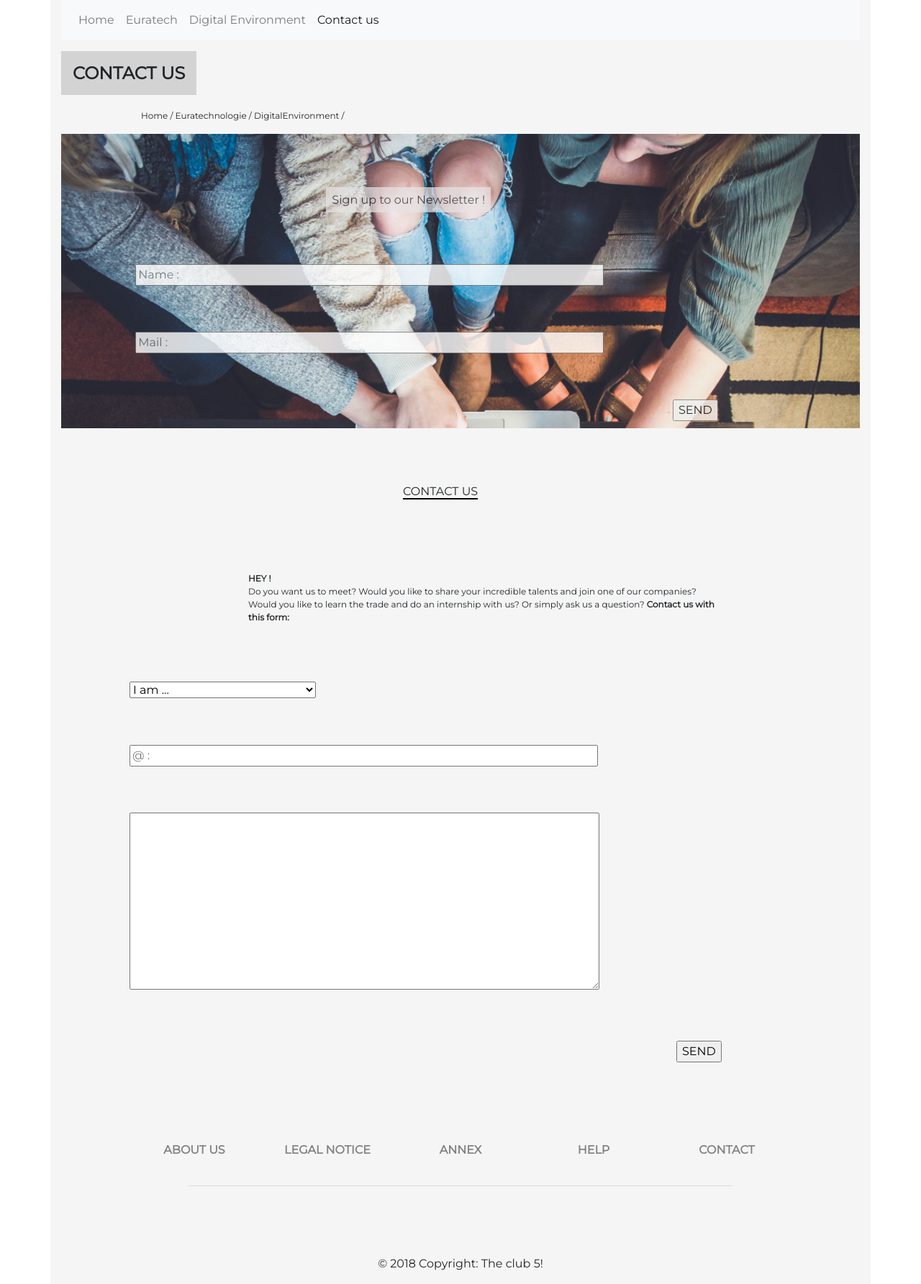
After one commit to Delien/wcs-lille-0219-projet1-groupe5, a PHP site: page /formContact.php in a window 1280 px wide. The commit adds this page. Shown: the whole page at 72% size. Run offline with PHP 8.4, Linux system fonts and the light colour scheme.

Commit message:
Adding post php , rename form.php and change some balise and css

```diff
--- /dev/null
+++ b/contactPost.php
@@ -0,0 +1,41 @@
+<?php
+
+if($_SERVER['REQUEST_METHOD'] == 'POST')
+{
+    $errorsContact = [];
+
+    function test_input($input) {
+        return htmlspecialchars($input);
+    }
+
+    $choice = test_input($_POST['choix_contact']);
+    $mail = test_input($_POST['mail_contact']);
+    $message = test_input($_POST['message_contact']);
+
+    if(empty($choice) || $choice == 'I am ...')
+    {
+        $errorsContact['empty_choice'] = 'This field can not be empty';
+    }
+
+    if(empty($mail))
+    {
+        $errorsContact['empty_mail'] = 'This field can not be empty';
+    } else {
+        //$pattern_mail = '/^[a-z0-9]+[-_.]?[a-z0-9]+[-_.]?[a-z0-9]+@[a-z]+\.[a-z]{2,}$/';
+        //if(preg_match($pattern_mail,$mail))
+        if(!filter_var($mail, FILTER_VALIDATE_EMAIL))
+        {
+            $errorsContact['incorrect_mail'] = 'Incorrect email adrress';
+        }
+    }
+
+    if(empty($message))
+    {
+        $errorsContact['empty_message'] = 'This field can not be empty';
+    }
+
+    if(count($errorsContact) == 0) {
+        header('location: formContact.php?mail_success');
+    }
+
+}
--- a/cssGlobal.css
+++ b/cssGlobal.css
@@ -202,8 +202,10 @@ Partie map
     background-size: cover;
     padding: 10px;
 }
-.newletter_1 input {
+.newletter_title {
+    background-color: rgb(231, 228, 228);
     opacity: 0.7;
+    padding: 8px;
 }
 .newletter_1 {
     opacity: 0.8;
--- /dev/null
+++ b/formContact.php
@@ -0,0 +1,186 @@
+<?php include('newsletterPost.php'); ?>
+<?php include('contactPost.php'); ?>
+
+<!DOCTYPE html>
+<html lang="en">
+<head>
+  <title>WILD - Wild Information Of the Lille's Digital  </title>
+  <link rel="stylesheet" href="https://stackpath.bootstrapcdn.com/bootstrap/4.3.1/css/bootstrap.min.css" integrity="sha384-ggOyR0iXCbMQv3Xipma34MD+dH/1fQ784/j6cY/iJTQUOhcWr7x9JvoRxT2MZw1T" crossorigin="anonymous">
+  <link href="cssGlobal.css" rel="stylesheet" type="text/css" />
+  <link href="https://fonts.googleapis.com/css?family=Montserrat" rel="stylesheet">
+  <meta charset="utf-8" />
+</head>
+<body>
+  <div class="container ">
+    <nav class="navbar navbar-expand-lg navbar-light bg-light">
+      <button class="navbar-toggler" type="button" data-toggle="collapse" data-target="#navbarNavAltMarkup" aria-controls="navbarNavAltMarkup" aria-expanded="false" aria-label="Toggle navigation">
+        <span class="navbar-toggler-icon"></span>
+      </button>
+      <div class="collapse navbar-collapse" id="navbarNavAltMarkup">
+        <div class="navbar-nav">
+          <a class="nav-item nav-link" href="homecarousel.html">Home<span class="sr-only">(current)</span></a>
+          <a class="nav-item nav-link" href="euratech.html">Euratech</a>
+          <a class="nav-item nav-link" href="DigitalEnvironment.html">Digital Environment</a>
+          <a class="nav-item nav-link active" href="formContact.html">Contact us</a>
+        </div>
+      </div>
+    </nav>
+    <div class="row-1">
+      <div class="span-3 titre1">
+        <h1><span class="titrepage">Contact Us</span></h1>
+      </div>
+    </div>
+    <div class="row-2">
+      <div class="span-2 offset-2 header">
+        <p>Home / Euratechnologie / DigitalEnvironment / </p>
+      </div>
+    </div>
+    <?php if(isset($_GET['new_success'])): ?>
+        <div class='alert alert-success'>
+            Your newsletter inscription is done !
+        </div>
+    <?php endif; ?>
+    <?php if(isset($_GET['mail_success'])): ?>
+        <div class='alert alert-success'>
+            Your contact message is done !
+        </div>
+    <?php endif; ?>
+    <div class="changeIMG">
+      <div class="row">
+        <div class="span offset-4">
+            <h6 class="newletter_title">Sign up to our Newsletter !</h6>
+        </div>
+      </div>
+      <form action="newsletterPost.php" method="post" class="newletter_1">
+        <div class="row">
+          <div class="col-9 offset-1">
+            <input type="text" id="name_new" name="name_new" class="name" placeholder="Name :" size="70" maxlength="30"/>
+            <?php  if(isset($errorsNews['empty_name'])) : ?>
+            <small class="form-text"><?= $errorsNews['empty_name']; ?></small>
+            <?php endif; ?>
+            <?php  if(isset($errorsNews['incorrect_name'])) : ?>
+            <small class="form-text"><?= $errorsNews['incorrect_name']; ?></small>
+            <?php endif; ?>
+          </div>
+        </div>
+        <div class="row">
+          <div class="col-9 offset-1">
+            <input type="text" id="mail_new" name="mail_new" class="mail_new" placeholder="Mail :" size="70" maxlength="30" />
+            <?php  if(isset($errorsNews['empty_mail'])) : ?>
+            <small class="form-text"><?= $errorsNews['empty_mail']; ?></small>
+            <?php endif; ?>
+            <?php  if(isset($errorsNews['incorrect_mail'])) : ?>
+            <small class="form-text"><?= $errorsNews['incorrect_mail']; ?></small>
+            <?php endif; ?>
+          </div>
+        </div>
+        <div class="row">
+          <div class="col-3 offset-9">
+            <input class="send_newsletter" type="button" value="SEND"/>
+          </div>
+        </div>
+      </form>
+    </div>
+    <div class="change">
+      <div class="row">
+        <div class="col-6 offset-5">
+          <h2><span class="subtitle">Contact Us</span></h2>
+        </div>
+      </div>
+      <div class="row">
+        <div class="col-9 offset-1">
+          <p class="paragraph">
+            <span class="bold">HEY !</span><br>
+            Do you want us to meet?
+            Would you like to share your incredible talents and join one of our companies?
+            Would you like to learn the trade and do an internship with us?
+            Or simply ask us a question?
+            <span class="bold">Contact us with this form:</span>
+          </p>
+        </div>
+      </div>
+      <form action="contactPost.php" method="post">
+        <div class="row">
+          <div class="col-9 offset-1">
+            <select  id="choix_contact" name="choix_contact">
+              <option>I am ...</option>
+              <option>I am an incubator</option>
+              <option>I am a company</option>
+              <option>I am looking for an internship</option>
+              <option>I am looking for a formation</option>
+            </select>
+            <?php  if(isset($errorsContact['empty_choice'])) : ?>
+            <small class="form-text"><?= $errorsContact['empty_choice']; ?></small>
+            <?php endif; ?>
+          </div>
+        </div>
+        <div class="row">
+            <div class="col-9 offset-1">
+              <input type="text" id="mail_contact" name="mail_contact" class="mail_contact" placeholder="@ :" size="70" maxlength="30" />
+              <?php  if(isset($errorsContact['empty_mail'])) : ?>
+              <small class="form-text"><?= $errorsContact['empty_mail']; ?></small>
+              <?php endif; ?>
+              <?php  if(isset($errorsContact['incorrect_mail'])) : ?>
+              <small class="form-text"><?= $errorsContact['incorrect_mail']; ?></small>
+              <?php endif; ?>
+            </div>
+        </div>
+        <div class="row">
+          <div class="col-9 offset-1">
+            <textarea id="message_contact" name="message_contact" class="message" cols="70" rows="10"></textarea>
+            <?php  if(isset($errorsContact['empty_message'])) : ?>
+            <small class="form-text"><?= $errorsContact['empty_message']; ?></small>
+            <?php endif; ?>
+          </div>
+        </div>
+        <div class="row">
+          <div class="col-3 offset-9">
+              <input class="send_contact" type="button" value="SEND"/>
+          </div>
+        </div>
+      </form>
+      <footer class="page-footer font-small">
+          <!-- Footer Links -->
+          <div class="container">
+            <!-- Grid row-->
+            <div class="row text-center d-flex justify-content-center pt-5 mb-3 footer">
+              <div class="col-md-2 mb-3">
+                <h6 class="text-uppercase font-weight-bold">
+                  <a href="homecarousel.html">About us</a>
+                </h6>
+              </div>
+              <div class="col-md-2 mb-3">
+                <h6 class="text-uppercase font-weight-bold">
+                  <a href="#!">Legal notice</a>
+                </h6>
+              </div>
+              <div class="col-md-2 mb-3">
+                <h6 class="text-uppercase font-weight-bold">
+                  <a href="#!">Annex</a>
+                </h6>
+              </div>
+              <div class="col-md-2 mb-3">
+                <h6 class="text-uppercase font-weight-bold">
+                  <a href="#!">Help</a>
+                </h6>
+              </div>
+              <div class="col-md-2 mb-3">
+                <h6 class="text-uppercase font-weight-bold">
+                  <a href="formContact.html">Contact</a>
+                </h6>
+              </div>
+            </div>
+            <hr class="rgba-white-light" style="margin: 0 15%;">
+            <hr class="clearfix d-md-none rgba-white-light" style="margin: 10% 15% 5%;">
+            <div class="row pb-3">
+            </div>
+          </div>
+          <div class="footer-copyright text-center py-3">© 2018 Copyright: The club 5!
+          </div>
+          <!-- Copyright -->
+
+        </footer>
+    </div>
+  </div>
+</body>
+</html>
--- /dev/null
+++ b/newsletterPost.php
@@ -0,0 +1,41 @@
+<?php
+
+function test_input($input) {
+    return htmlspecialchars($input);
+}
+
+if($_SERVER['REQUEST_METHOD'] == 'POST')
+{
+    $errorsNews = [];
+
+    $name = test_input($_POST['name_new']);
+    $mail = test_input($_POST['mail_new']);
+
+    if(empty($name))
+    {
+        $errorsNews['empty_name'] = 'This field can not be empty';
+    } else {
+        $pattern_name = '/^[A-Z][\p{L}-]*$/';
+        if(preg_match($pattern_name,$name))
+        {
+            $errorsNews['incorrect_name'] = 'Incorrect name';
+        }
+    }
+
+    if(empty($mail))
+    {
+        $errorsNews['empty_mail'] = 'This field can not be empty';
+    } else {
+        //$pattern_mail = '/^[a-z0-9]+[-_.]?[a-z0-9]+[-_.]?[a-z0-9]+@[a-z]+\.[a-z]{2,}$/';
+        //if(preg_match($pattern_mail,$mail))
+        if(!filter_var($mail, FILTER_VALIDATE_EMAIL))
+        {
+            $errorsNews['incorrect_mail'] = 'Incorrect email adrress';
+        }
+    }
+
+    if(count($errorsNews) == 0) {
+        header('location: formContact.php?new_success');
+    }
+
+}
```
Also changed, not shown: formContact.html (deleted, +0 -150 lines).
